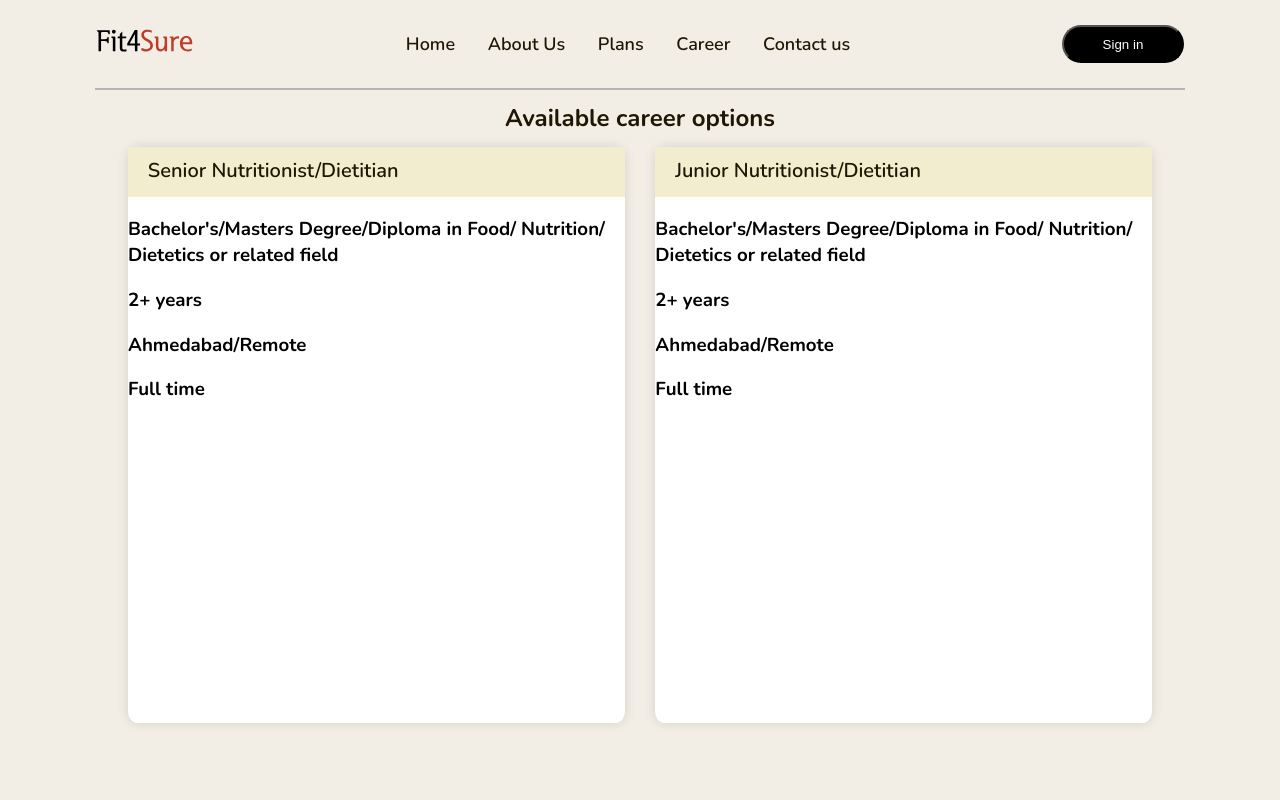
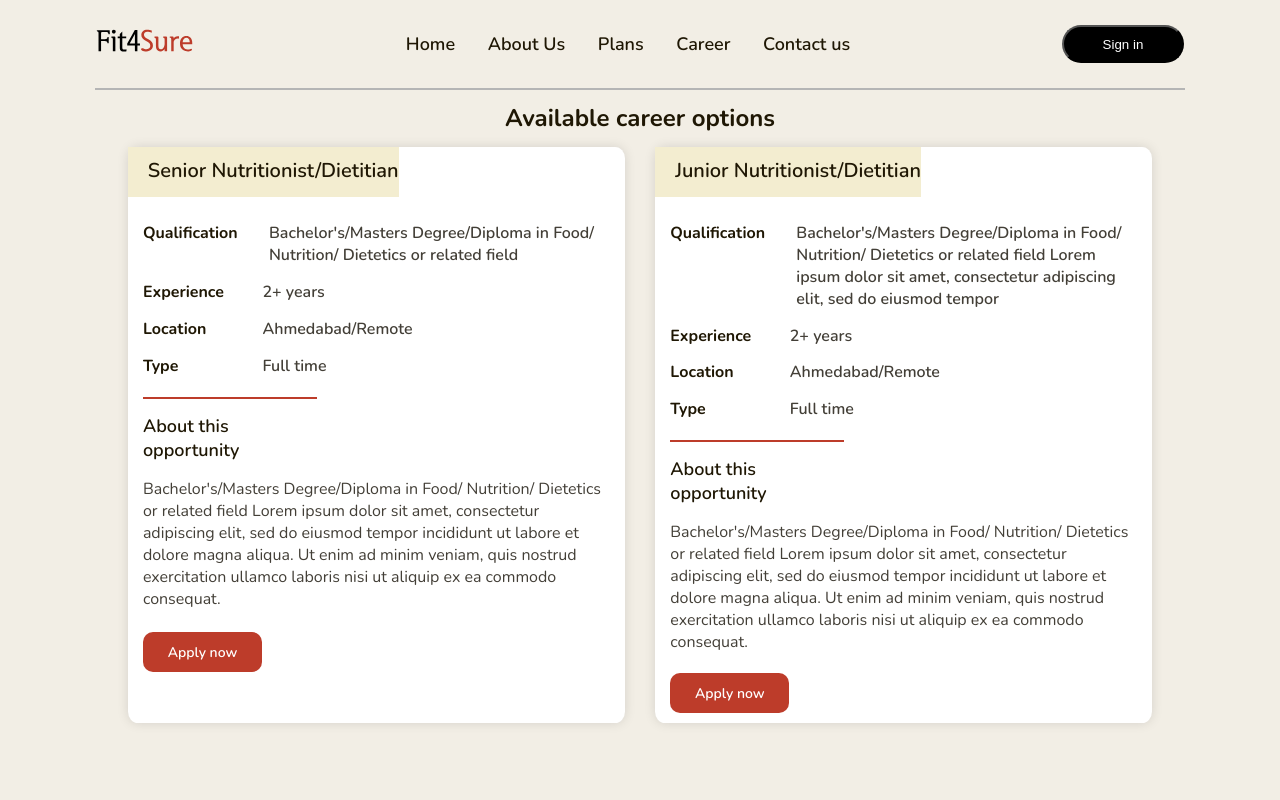
Before and after one commit to Shrey1012/fit4sure, a React (Create React App) app: page /career in a window 1280 px wide. Shown: the top 800 px of the page. Built offline with nearby package versions, Linux system fonts and the light colour scheme.

Commit message:
Added styling to careers page

```diff
--- a/src/data.js
+++ b/src/data.js
@@ -87,7 +87,7 @@ export const Careersdata = [
     {
         id:2,
         Job_title : 'Junior Nutritionist/Dietitian',
-        Qualification : "Bachelor's/Masters Degree/Diploma in Food/ Nutrition/ Dietetics or related field",
+        Qualification : "Bachelor's/Masters Degree/Diploma in Food/ Nutrition/ Dietetics or related field Lorem ipsum dolor sit amet, consectetur adipiscing elit, sed do eiusmod tempor",
         Experience : '2+ years',
         Location : 'Ahmedabad/Remote',
         Type : 'Full time',
--- a/src/pages/CareerCard.css
+++ b/src/pages/CareerCard.css
@@ -4,12 +4,17 @@
     background-color: white;
     box-shadow: 0px 0px 12px 0px #0000001F;
     border-radius: 2%;
+    display: flex;
+    flex-direction: column;
+    justify-content: flex-start;
+    align-items: flex-start;
 }
 .card-title{
     background-color: #F3EDD0;
     height: 7%;
     padding-top: 2%;
     padding-left: 4%;
+    margin-bottom: 2%;
 
     color: #1F1704;
     font-family: Nunito;
@@ -17,5 +22,70 @@
     font-weight: 600;
     letter-spacing: 0em;
     text-align: left;
+}
+.card-field{
+    display: flex;
+    justify-content: flex-start;
+    height: max-content;
+    padding-top: 3%;
+    padding-left: 3%;
+    padding-right: 3%;
+    gap: 7%;
 
+    color: #433F37;
+    font-family: Nunito;
+    font-size: 16px;
+    font-weight: 600;
+    letter-spacing: 0em;
+    text-align: left;
 }
+.field-title{
+    width: 20%;
+
+    font-weight: 700;
+    color: #1F1704;
+}
+.field-value{
+    width: 80%;
+}
+.about-job{
+    margin-left: 3%;
+    padding-top: 3%;
+    color: #1F1704;
+    font-family: Nunito;
+    font-size: 18px;
+    font-weight: 600;
+    letter-spacing: 0em;
+    text-align: left;
+    width: 35%;
+    border-top: solid 2px #BD3C2A;
+}
+.career-card-mid{
+    margin-bottom: 4%;
+}
+.Career-card p{
+    padding-left: 3%;
+    padding-right: 3%;
+    height: 24%;
+    color: #433F37;
+    font-family: Nunito;
+    font-size: 16px;
+    font-weight: 400;
+    letter-spacing: 0em;
+    text-align: left;
+}
+.apply-now{
+    width: 24%;
+    height: 7%;
+    background-color: #BD3C2A;
+    color: white;
+    border: 0;
+    border-radius: 10px;
+    margin-bottom: 2%;
+    margin-left: 3%;
+
+    color: white;
+    font-family: nunito;
+    font-size: 14px;
+    font-weight: 600;
+}
--- a/src/pages/CareerCard.jsx
+++ b/src/pages/CareerCard.jsx
@@ -7,11 +7,29 @@ const CareerCard = ({Job_title, Qualification, Experience, Location, Type}) => {
         <div className='card-title'>
             {Job_title}
         </div>
-        <div className=''></div>
-    <h3>{Qualification}</h3>
-    <h3>{Experience}</h3>
-    <h3>{Location}</h3>
-    <h3>{Type}</h3>
+        <div className='career-card-mid'>
+        <div className='card-field'>
+          <div className='field-title'>Qualification</div>
+          <div className='field-value'>{Qualification}</div>
+        </div>
+        <div className='card-field'>
+          <div className='field-title'>Experience</div>
+          <div className='field-value'>{Experience}</div>
+        </div>
+        <div className='card-field'>
+          <div className='field-title'>Location</div>
+          <div className='field-value'>{Location}</div>
+        </div>
+        <div className='card-field'>
+          <div className='field-title'>Type</div>
+          <div className='field-value'>{Type}</div>
+        </div>
+        </div>
+        <div className='about-job'>About this opportunity</div>
+        <p>Bachelor's/Masters Degree/Diploma in Food/ Nutrition/ Dietetics or related field Lorem ipsum dolor sit amet, consectetur adipiscing elit, sed do eiusmod tempor
+          incididunt ut labore et dolore magna aliqua. Ut enim ad minim veniam, quis nostrud exercitation ullamco laboris nisi ut aliquip ex ea commodo consequat.
+        </p>
+        <button className='apply-now'>Apply now</button>
     </div>
   )
 }
```
Also changed, not shown: src/components/FeatureCarousel.css (indentation only), src/pages/Career.jsx (line endings or trailing spaces).
